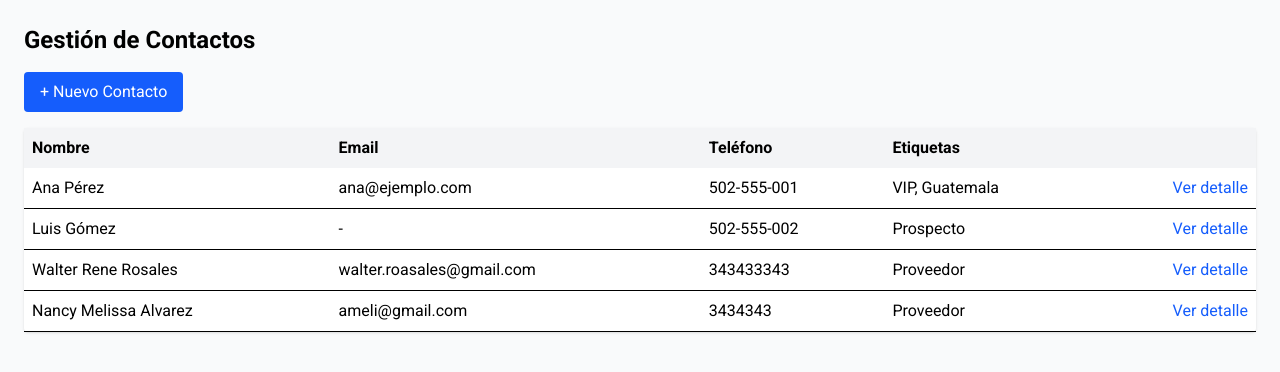
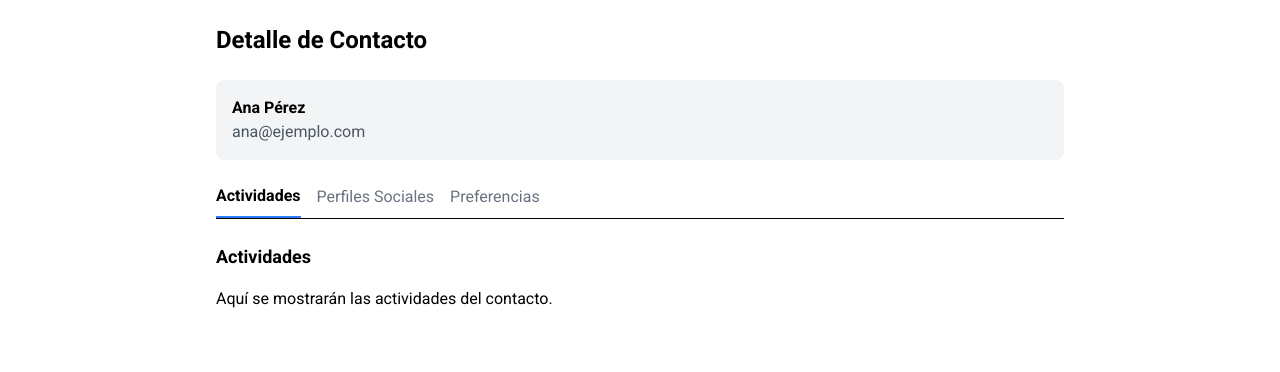
Before and after one commit to wallas2022/contactos-frontend, a React (Vite) app: page / in a window 1280 px wide. Shown: the top 372 px of the page. Built offline with nearby package versions, Linux system fonts and the light colour scheme; data requests are answered from the project's data file; the HTML template or start-up script is replaced by a standard one.

Commit message:
cambios de props

```diff
--- a/src/App.tsx
+++ b/src/App.tsx
@@ -1,71 +1,85 @@
-import { useState, useEffect } from "react";
-import { api } from "./api/api";
-import type { Contact } from "./api/api";
-import ContactList from "./components/ContactList";
-import ContactForm from "./components/ContactForm";
-import ContactDetail from "./components/ContactDetail";
+import { useState } from "react";
+import TabActividades from "./components/tabs/TabActividades";
+import TabPerfiles from "./components/tabs/TabPerfiles";
+import TabPreferencias from "./components/tabs/TabPreferencias";
 
-type View = "list" | "form" | "detail";
+type Contact = {
+  id: number;
+  nombres: string;
+  apellidos: string;
+  email?: string;
+};
 
 export default function App() {
-  const [contacts, setContacts] = useState<Contact[]>([]);
-  const [view, setView] = useState<View>("list");
-  const [selected, setSelected] = useState<Contact | null>(null);
-
-  // 🔄 Cargar contactos al iniciar
-  useEffect(() => {
-    loadContacts();
-  }, []);
-
-  const loadContacts = async () => {
-    try {
-      const data = await api.getContacts();
-      setContacts(data);
-    } catch (err) {
-      console.error("Error cargando contactos", err);
-    }
-  };
-
-  const handleSaved = (contact: Contact) => {
-    setContacts([...contacts, contact]); // actualiza lista local
-    setView("list");
-  };
-
-  const handleSelect = (contact: Contact) => {
-    setSelected(contact);
-    setView("detail");
-  };
+  const [selectedTab, setSelectedTab] = useState("actividades");
+  const [selectedContact] = useState<Contact>({
+    id: 1,
+    nombres: "Ana",
+    apellidos: "Pérez",
+    email: "ana@ejemplo.com",
+  });
 
   return (
-    <div className="min-h-screen bg-gray-50 p-6">
-      <h1 className="text-2xl font-bold mb-4">Gestión de Contactos</h1>
+    <div className="p-6 max-w-4xl mx-auto">
+      <h1 className="text-2xl font-bold mb-6">Detalle de Contacto</h1>
 
-      {view === "list" && (
-        <>
-          <button
-            className="bg-blue-600 text-white px-4 py-2 rounded mb-4"
-            onClick={() => setView("form")}
-          >
-            + Nuevo Contacto
-          </button>
+      {/* Info del contacto */}
+      <div className="mb-6 p-4 bg-gray-100 rounded-lg">
+        <p className="font-semibold">
+          {selectedContact.nombres} {selectedContact.apellidos}
+        </p>
+        <p className="text-gray-600">{selectedContact.email}</p>
+      </div>
 
-          <ContactList contacts={contacts} onSelect={handleSelect} />
-        </>
-      )}
+      {/* Tabs */}
+      <div className="flex space-x-4 border-b mb-6">
+        <button
+          className={`pb-2 ${
+            selectedTab === "actividades"
+              ? "border-b-2 border-blue-500 font-semibold"
+              : "text-gray-500"
+          }`}
+          onClick={() => setSelectedTab("actividades")}
+        >
+          Actividades
+        </button>
+        <button
+          className={`pb-2 ${
+            selectedTab === "perfiles"
+              ? "border-b-2 border-blue-500 font-semibold"
+              : "text-gray-500"
+          }`}
+          onClick={() => setSelectedTab("perfiles")}
+        >
+          Perfiles Sociales
+        </button>
+        <button
+          className={`pb-2 ${
+            selectedTab === "preferencias"
+              ? "border-b-2 border-blue-500 font-semibold"
+              : "text-gray-500"
+          }`}
+          onClick={() => setSelectedTab("preferencias")}
+        >
+          Preferencias
+        </button>
+      </div>
 
-      {view === "form" && (
-        <ContactForm
-          onSave={handleSaved}
-          onCancel={() => setView("list")}
-        />
-      )}
-
-      {view === "detail" && selected && (
-        <ContactDetail
-          contact={selected}
-          onBack={() => setView("list")}
-        />
-      )}
+      {/* Contenido dinámico */}
+      <div>
+        {selectedTab === "actividades" && (
+          <TabActividades
+            contactId={selectedContact.id}
+            setLogs={() => {}}
+          />
+        )}
+        {selectedTab === "perfiles" && (
+          <TabPerfiles contactId={selectedContact.id} />
+        )}
+        {selectedTab === "preferencias" && (
+          <TabPreferencias contactId={selectedContact.id} />
+        )}
+      </div>
     </div>
   );
 }
--- a/src/components/ContactDetail.tsx
+++ b/src/components/ContactDetail.tsx
@@ -15,33 +15,55 @@ interface Props {
 export default function ContactDetail({ contact, onBack }: Props) {
   const [tab, setTab] = useState("datos");
 
+  const tabs = [
+    { key: "datos", label: "Datos" },
+    { key: "interacciones", label: "Interacciones" },
+    { key: "etiquetas", label: "Etiquetas" },
+    { key: "preferencias", label: "Preferencias" },
+    { key: "perfiles", label: "Perfiles Sociales" },
+    { key: "actividades", label: "Actividades" },
+  ];
+
   return (
     <div className="bg-white shadow rounded p-4">
       <h2 className="text-lg font-semibold mb-4">
         {contact.nombres} {contact.apellidos}
       </h2>
 
+      {/* Tabs header */}
       <div className="flex gap-2 border-b mb-4">
-        {["datos", "interacciones", "etiquetas", "preferencias", "perfiles", "actividades"].map((t) => (
+        {tabs.map((t) => (
           <button
-            key={t}
-            className={`px-3 py-2 ${tab === t ? "border-b-2 border-blue-600 font-semibold" : "text-gray-500"}`}
-            onClick={() => setTab(t)}
+            key={t.key}
+            className={`px-3 py-2 ${
+              tab === t.key
+                ? "border-b-2 border-blue-600 font-semibold"
+                : "text-gray-500"
+            }`}
+            onClick={() => setTab(t.key)}
           >
-            {t}
+            {t.label}
           </button>
         ))}
       </div>
 
+      {/* Tabs content */}
       {tab === "datos" && <TabDatos contact={contact} />}
       {tab === "interacciones" && <TabInteracciones contactId={contact.id} />}
       {tab === "etiquetas" && <TabEtiquetas contact={contact} />}
-      {tab === "preferencias" && <TabPreferencias contactId={contact.id} />}
-      {tab === "perfiles" && <TabPerfiles contactId={contact.id} />}
-      {tab === "actividades" && <TabActividades contactId={contact.id} />}
+      {tab === "preferencias" && (
+        <TabPreferencias contactId={contact.id ?? 0} />
+      )}
+      {tab === "perfiles" && <TabPerfiles contactId={contact.id ?? 0} />}
+      {tab === "actividades" && (
+        <TabActividades contactId={contact.id ?? 0} setLogs={() => {}} />
+      )}
 
       <div className="mt-4">
-        <button className="bg-gray-200 px-3 py-2 rounded" onClick={onBack}>
+        <button
+          className="bg-gray-200 px-3 py-2 rounded"
+          onClick={onBack}
+        >
           Volver
         </button>
       </div>
--- a/src/components/tabs/TabActividades.tsx
+++ b/src/components/tabs/TabActividades.tsx
@@ -1,25 +1,14 @@
-import { useState } from "react";
 
-interface Act {
-  id: number;
-  tipo: string;
-  detalle: string;
-  fecha: string;
-}
+type Props = {
+  contactId: number;
+  setLogs: (logs: any[]) => void;
+};
 
-export default function TabActividades({ contactId }: { contactId: number }) {
-  const [logs, setLogs] = useState<Act[]>([
-    { id: 1, tipo: "CREATED_CONTACT", detalle: "Alta inicial", fecha: new Date().toISOString() }
-  ]);
-
+export default function TabActividades({ contactId: _contactId, setLogs: _setLogs }: Props) {
   return (
-    <ul className="space-y-2">
-      {logs.map(l => (
-        <li key={l.id} className="border p-2 rounded">
-          <b>{l.tipo}</b> - {l.fecha}
-          <p>{l.detalle}</p>
-        </li>
-      ))}
-    </ul>
+    <div>
+      <h2 className="text-lg font-bold mb-4">Actividades</h2>
+      <p>Aquí se mostrarán las actividades del contacto.</p>
+    </div>
   );
 }
--- a/src/components/tabs/TabPerfiles.tsx
+++ b/src/components/tabs/TabPerfiles.tsx
@@ -1,30 +1,14 @@
-import { useState } from "react";
 
-interface Perfil {
-  id: number;
-  red: string;
-  url: string;
-}
 
-export default function TabPerfiles({ contactId }: { contactId: number }) {
-  const [perfiles, setPerfiles] = useState<Perfil[]>([]);
+type Props = {
+  contactId: number;
+};
 
-  const add = () => {
-    const red = prompt("Red (linkedin, x, fb):");
-    const url = prompt("URL:");
-    if (red && url) setPerfiles([...perfiles, { id: Date.now(), red, url }]);
-  };
-
+export default function TabPerfiles({ contactId: _contactId }: Props) {
   return (
     <div>
-      <button className="bg-blue-600 text-white px-3 py-1 rounded mb-2" onClick={add}>
-        + Perfil
-      </button>
-      <ul>
-        {perfiles.map(p => (
-          <li key={p.id}>{p.red}: <a href={p.url} className="text-blue-600 underline">{p.url}</a></li>
-        ))}
-      </ul>
+      <h2 className="text-lg font-bold mb-4">Perfiles Sociales</h2>
+      <p>Aquí podrás vincular perfiles como LinkedIn, Facebook, etc.</p>
     </div>
   );
 }
--- a/src/components/tabs/TabPreferencias.tsx
+++ b/src/components/tabs/TabPreferencias.tsx
@@ -1,45 +1,12 @@
-import { useState } from "react";
+type Props = {
+  contactId: number;
+};
 
-export default function TabPreferencias({ contactId }: { contactId: number }) {
-  const [prefer, setPrefer] = useState({
-    metodo: "EMAIL",
-    horario: "09:00-12:00",
-    noContactar: false,
-  });
-
+export default function TabPreferencias({ contactId: _contactId }: Props) {
   return (
-    <div className="space-y-2">
-      <div>
-        <label>Método preferido: </label>
-        <select
-          value={prefer.metodo}
-          onChange={e => setPrefer({ ...prefer, metodo: e.target.value })}
-          className="border p-1"
-        >
-          <option>EMAIL</option>
-          <option>TELEFONO</option>
-          <option>SMS</option>
-          <option>WHATSAPP</option>
-          <option>NONE</option>
-        </select>
-      </div>
-      <div>
-        <label>Horario: </label>
-        <input
-          value={prefer.horario}
-          onChange={e => setPrefer({ ...prefer, horario: e.target.value })}
-          className="border p-1"
-        />
-      </div>
-      <div>
-        <label>
-          <input
-            type="checkbox"
-            checked={prefer.noContactar}
-            onChange={e => setPrefer({ ...prefer, noContactar: e.target.checked })}
-          /> No contactar
-        </label>
-      </div>
+    <div>
+      <h2 className="text-lg font-bold mb-4">Preferencias</h2>
+      <p>Se configurarán las preferencias de contacto (método, horario, etc.).</p>
     </div>
   );
 }
```
Also changed, not shown: vercel.json (added).
